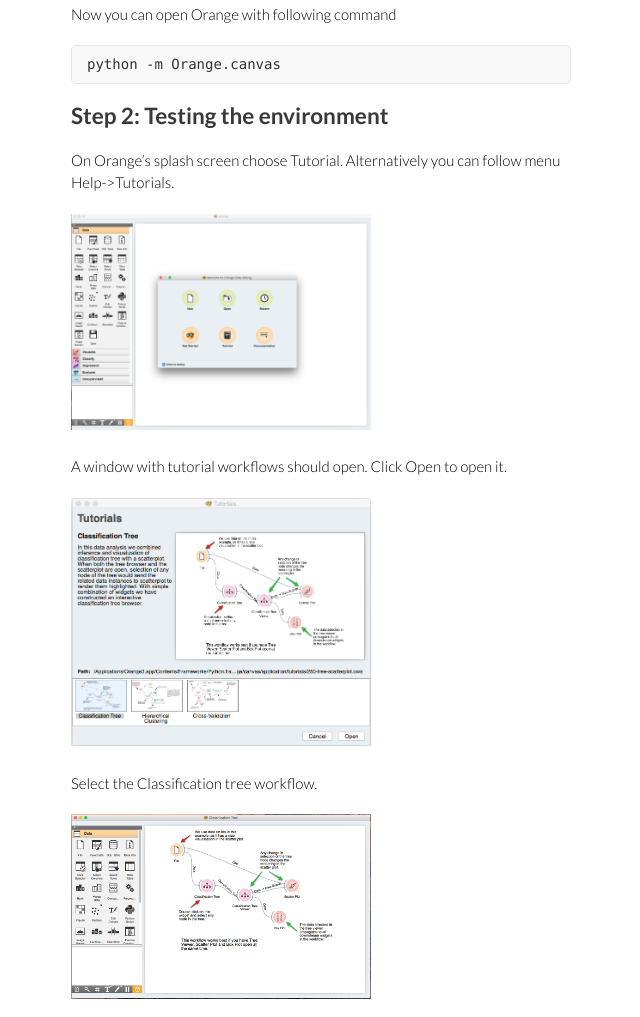
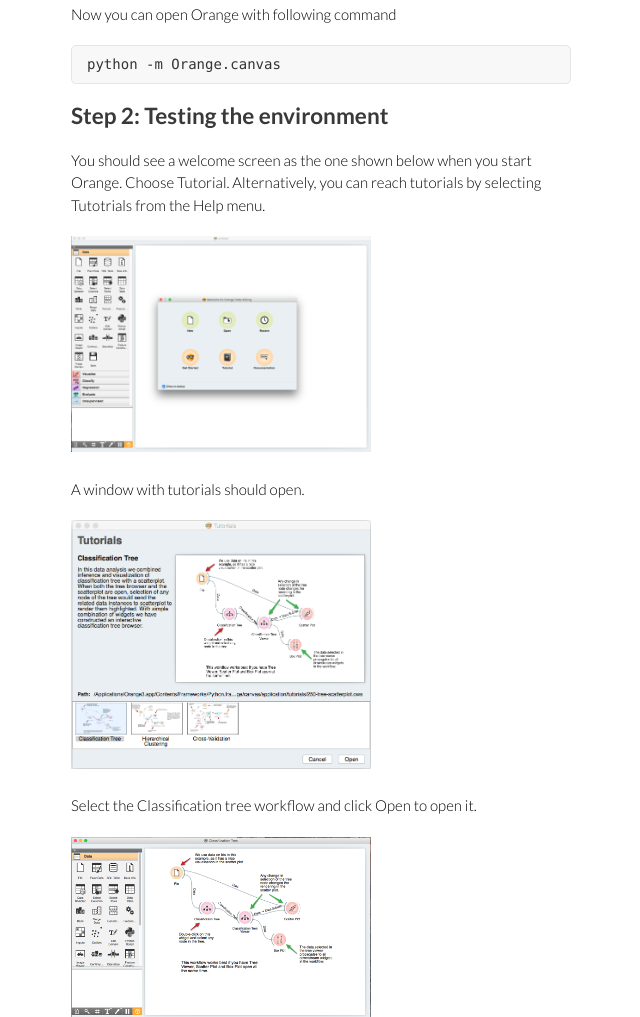
Before and after one commit to biolab/install-orange, a plain HTML site: page index.html in a window 1280 px wide. Shown: the part 8487-9504 px from the top of the page, without its empty margins (499-1139 px from the left). Drawn offline with Linux system fonts and the light colour scheme.

Commit message:
Udate text

```diff
--- a/index.html
+++ b/index.html
@@ -257,15 +257,15 @@
 
 <h2><a name="testing"></a> Step 2: Testing the environment </h2>
 
-<p> On Orange’s splash screen choose Tutorial. Alternatively you can follow menu Help->Tutorials.</p>
+<p> You should see a welcome screen as the one shown below when you start Orange. Choose Tutorial. Alternatively, you can reach tutorials by selecting Tutotrials from the Help menu.</p>
 
 <p><a href="tutorial01.png"><img src="tutorial01.png" style="max-width:300px;"></a></p>
 
-<p> A window with tutorial workflows should open. Click Open to open it.</p>
+<p> A window with tutorials should open.</p>
 
 <p><a href="tutorial02.png"><img src="tutorial02.png" style="max-width:300px;"></a></p>
 
-<p> Select the Classification tree workflow. </p>
+<p> Select the Classification tree workflow and click Open to open it.</p>
 
 <p><a href="tutorial03.png"><img src="tutorial03.png" style="max-width:300px;"></a></p>
 
```
